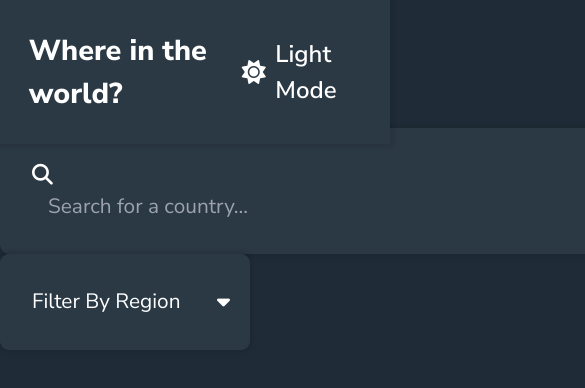
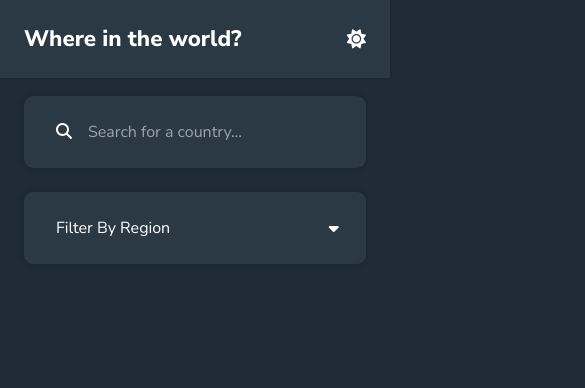
Before and after one commit to SaiManojBotchu/Rest-Countries-Api, a React (Create React App) app: page / in a window 390 px wide. Shown: the top 388 px of the page, 585 px wide, since content can reach past the window. Built offline with nearby package versions, Linux system fonts and the light colour scheme; no server answers.

Commit message:
-> Added Media Queries to the Home page and Country page

```diff
--- a/public/index.html
+++ b/public/index.html
@@ -10,7 +10,7 @@
       content="Web site created using create-react-app" />
     <link rel="apple-touch-icon" href="%PUBLIC_URL%/logo192.png" />
     <!-- <link rel="manifest" href="%PUBLIC_URL%/manifest.json" /> -->
-    <title>React App</title>
+    <title>Countries of the world</title>
 
     <!-- my links -->
     <script src="https://cdn.tailwindcss.com"></script>
--- a/src/components/Filter.js
+++ b/src/components/Filter.js
@@ -24,7 +24,7 @@ function Filter({ searchFilterCountries }) {
           autoComplete='off'
         />
       </div>
-      <div className='select'>
+      <div className='Select'>
         <select onChange={e => setRegion(e.target.value)} defaultValue="Filter By Region">
           <option value="Filter By Region" disabled>Filter By Region</option>
           <option>Africa</option>
--- a/src/css/Country.css
+++ b/src/css/Country.css
@@ -1,14 +1,19 @@
 /*****  Country CSS  *****/
 
 .Container {
-  margin: 0rem 6rem;
+  margin: 0rem auto;
+  max-width: 110rem;
+  padding: 0 var(--paddingX);
   /* Since Header is fixed posititon */
   margin-top: 5.5rem;
+  display: flex;
+  flex-direction: column;
+  align-items: flex-start;
 }
 
 .Back-btn {
   margin: 3rem 0;
-  padding: 1.5rem 5rem;
+  padding: var(--paddingBox);
   display: inline-block;
   font-size: 1.5rem;
   font-weight: 900;
@@ -29,8 +34,8 @@
 }
 
 .Img-container {
-  width: 40rem;
-  height: 30rem;
+  width: min(40rem, 100%);
+  height: auto;
   margin-right: 6rem;
   box-shadow: var(--boxShadow);
 }
@@ -86,3 +91,60 @@
 }
 
 /************************/
+
+/*****  Media queries  *****/
+
+@media only screen and (max-width: 1000px) {
+  .Back-btn {
+    margin: 1rem 0;
+    padding: 0.5rem 1.2rem;
+    font-size: 1.2rem;
+  }
+}
+
+@media only screen and (max-width: 1600px) {
+  .Img-container {
+    width: min(32rem, 100%);
+    height: 25rem;
+  }
+}
+
+@media only screen and (max-width: 1200px) {
+  .Back-btn {
+    margin-top: 3rem;
+    margin-bottom: 1rem;
+    padding: 0.5rem 1.2rem;
+    font-size: 1.2rem;
+  }
+  .Country {
+    flex-direction: column;
+  }
+  .Img-container {
+    width: min(30rem, 100%);
+    height: auto;
+  }
+  .Text-container h1 {
+    font-size: 1.5rem;
+    font-weight: 900;
+    margin-top: 2rem;
+  }
+  .Text-container p {
+    font-size: 0.9rem;
+    padding-bottom: 1.2rem;
+  }
+  .Text-container strong {
+    font-size: 1rem;
+    font-weight: 600;
+  }
+  .Border-btn {
+    padding: 0.2rem 0.5rem;
+    font-size: 0.9rem;
+    margin-bottom: 0.5rem;
+  }
+}
+
+@media only screen and (max-width: 470px) {
+  .Country-text {
+    flex-direction: column;
+  }
+}
--- a/src/css/Home.css
+++ b/src/css/Home.css
@@ -1,6 +1,7 @@
 .Home {
   margin: 0 auto;
   max-width: 110rem;
+  padding: 0 var(--paddingX);
 }
 
 /*****  Header CSS  *****/
@@ -14,7 +15,7 @@ header {
 }
 
 .Header {
-  padding: 1.8rem;
+  padding: 1.8rem var(--paddingX);
   margin: 0 auto;
   width: 100%;
   font-size: 1.8rem;
@@ -41,14 +42,23 @@ header {
 .Filter {
   /* Since Header is fixed posititon(added extra 5.5rem to the margin */
   margin-top: 8rem;
+  margin-left: auto;
+  margin-right: auto;
+  width: 100%;
   display: flex;
   flex-wrap: wrap;
+  gap: var(--paddingX);
   justify-content: space-between;
   font-size: 1.3rem;
 }
 
 .Search {
-  padding: 2rem;
+  padding: var(--paddingBox);
+  width: 35rem;
+  /* if width is less than 560rem then take total width(100) */
+  width: min(35rem, 100%);
+  display: flex;
+  align-items: center;
   border-radius: 0.6rem;
   background-color: var(--headerBColor);
   box-shadow: var(--boxShadow);
@@ -56,7 +66,7 @@ header {
 
 input[type='text'] {
   padding-left: 1rem;
-  width: 550px;
+  width: 100%;
   background-color: var(--headerBColor);
   appearance: none;
   outline: none;
@@ -74,22 +84,26 @@ select {
   -ms-appearance: none;
   appearance: none;
   outline: none;
-  padding: 2rem;
-  width: 250px;
+  padding: var(--paddingBox);
   background-color: var(--headerBColor);
   border-radius: 0.6rem;
   cursor: pointer;
+  width: 100%;
 }
 
-.select {
+.Select {
   position: relative;
+  width: min(15rem, 100%);
   border-radius: 0.6rem;
   cursor: pointer;
+  display: flex;
+  justify-content: center;
+  align-items: center;
   background-color: var(--headerBColor);
   box-shadow: var(--boxShadow);
 }
 
-.select:after {
+.Select:after {
   /* for using font awesome icon */
   content: '\f0d7';
   font-family: 'Font Awesome 6 Free';
@@ -101,6 +115,7 @@ select {
   transform: translateY(-50%);
   pointer-events: none;
 }
+
 /************************/
 
 /*****  Countries, Card CSS  *****/
@@ -108,6 +123,7 @@ select {
   padding-top: 6rem;
   display: flex;
   flex-wrap: wrap;
+  overflow: hidden;
   /* space between each card */
   gap: 6rem;
 }
@@ -118,7 +134,6 @@ select {
 
 .Card {
   width: 23rem;
-  height: 28rem;
   font-size: 1.1rem;
   background-color: var(--headerBColor);
   border-radius: 0.6rem;
@@ -154,7 +169,112 @@ select {
   font-weight: 900;
 }
 
+.Card-text p {
+  font-weight: 100;
+}
+
 .Card-text p strong {
   font-weight: 600;
 }
 /************************/
+
+/*****  Media queries  *****/
+
+/* If (700 < width <= 1919px) change "Countries" */
+@media only screen and (max-width: 1919px) {
+  /*** Countries ***/
+  .Countries {
+    padding-top: 3rem;
+    gap: 4rem;
+    justify-content: center;
+    align-items: center;
+  }
+  .Card {
+    width: 20rem;
+    font-size: 1rem;
+  }
+  .Card-img-container {
+    height: 13rem;
+  }
+  .Card-text {
+    padding: 1rem 1.3rem 2rem;
+  }
+  .Card-text h2 {
+    font-size: 1.1rem;
+  }
+}
+
+@media only screen and (max-width: 1400px) {
+  /*** Countries ***/
+  .Countries {
+    padding-top: 2rem;
+    gap: 3rem;
+    justify-content: center;
+    align-items: center;
+  }
+  .Card {
+    width: 18rem;
+    font-size: 1rem;
+  }
+  .Card-img-container {
+    height: 11rem;
+  }
+  .Card-text {
+    padding: 1rem 1.3rem 2rem;
+  }
+  .Card-text h2 {
+    font-size: 1.1rem;
+  }
+}
+
+/* If (width <= 1000px) change "Header" & "Filter" */
+@media only screen and (max-width: 1000px) {
+  /*** Header ***/
+  .Header {
+    font-size: 1.4rem;
+    padding: 1.4rem var(--paddingX);
+  }
+  .toggle-btn {
+    font-size: 1.2rem;
+  }
+  /*** Filter ***/
+  .Filter {
+    margin-top: 7rem;
+    font-size: 1.1rem;
+  }
+  .Search {
+    width: 55%;
+  }
+  .Select {
+    width: 35%;
+  }
+}
+
+/* If (width <= 700px) change "Header", "Filter" & "Countries" */
+@media only screen and (max-width: 700px) {
+  /*** Header ***/
+  .toggle-btn p {
+    display: none;
+  }
+  /*** Filter ***/
+  .Filter {
+    margin-top: 6rem;
+    font-size: 1rem;
+    flex-direction: column;
+  }
+  .Search,
+  .Select,
+  select {
+    width: 100%;
+  }
+  /*** Countries ***/
+  .Countries {
+    padding-top: 2rem;
+    gap: 1rem;
+    justify-content: center;
+    align-items: center;
+  }
+  .Card {
+    transform: scale(0.9);
+  }
+}
--- a/src/index.css
+++ b/src/index.css
@@ -5,6 +5,8 @@
   --bColor: #1f2c37;
   --textColor: white;
   --boxShadow: 0 0 4px 3px rgb(0 0 0 / 10%);
+  --paddingX: 0;
+  --paddingBox: 1.5rem 2rem;
 }
 
 * {
@@ -18,7 +20,7 @@ Body {
   font-family: 'Nunito Sans', sans-serif;
   background-color: var(--bColor);
   color: var(--textColor);
-  transition: 0.3s;
+  transition: color 0.3s ease-in-out, background-color 0.2s;
 }
 
 .light-theme {
@@ -26,3 +28,16 @@ Body {
   --bColor: white;
   --textColor: black;
 }
+
+/* Media queries */
+@media screen and (max-width: 1919px) {
+  :root {
+    --paddingX: 2rem;
+  }
+}
+
+@media screen and (max-width: 500px) {
+  :root {
+    --paddingX: 1.5rem;
+  }
+}
--- a/src/pages/Country.js
+++ b/src/pages/Country.js
@@ -34,12 +34,10 @@ function Country() {
   ) : (
     <div className='Container'>
       {/* FIXME: when going back the state is changing */}
-      <div className='Back-btn'>
-        <Link to='/'>
-          <i className='fa-sharp fa-solid fa-arrow-left' />
-          Back
-        </Link>
-      </div>
+      <Link to='/' className='Back-btn'>
+        <i className='fa-sharp fa-solid fa-arrow-left' />
+        Back
+      </Link>
       <div className='Country'>
         <div className='Img-container'>
           <img src={country.flags.svg} alt='Image not available' />
```
